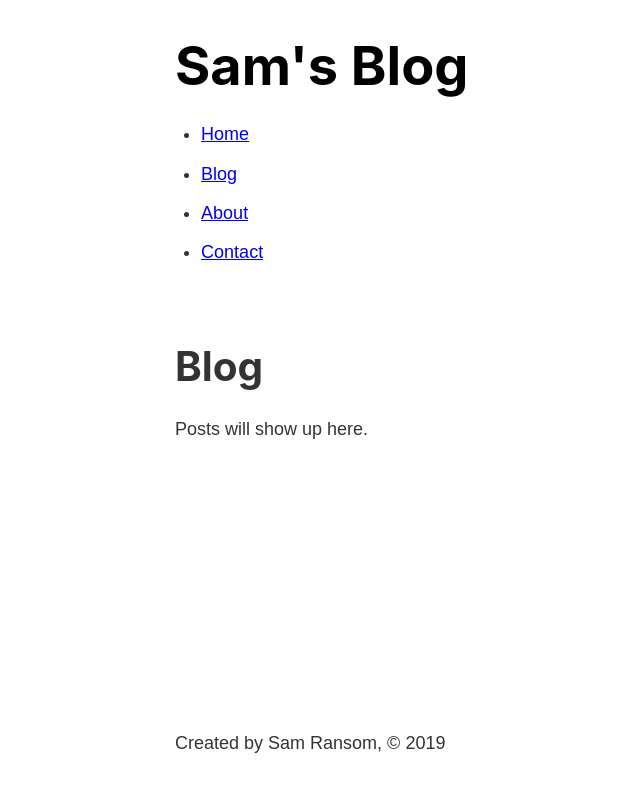
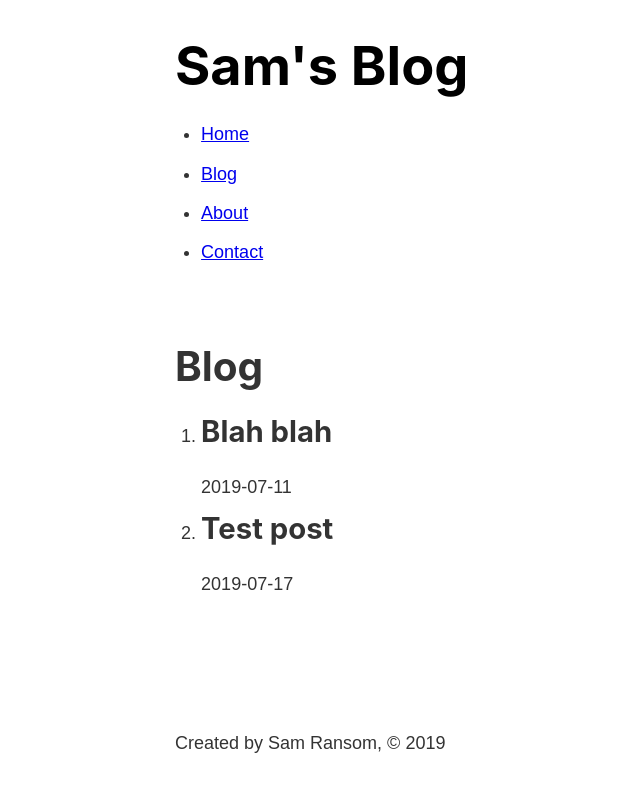
Before and after one commit to sjransom/sjransom.dev, a Gatsby site: page /blog in a window 1280 px wide. Shown: the whole page, without its empty margins (108-748 px from the left). Built offline with nearby package versions, Linux system fonts and the light colour scheme; Gatsby itself is replaced by a stand-in of ours.

Commit message:
adding graphql blog posts queries

```diff
--- a/gatsby-config.js
+++ b/gatsby-config.js
@@ -10,6 +10,14 @@
     author: 'Sam Ransom'
   },
   plugins: [
-    'gatsby-plugin-sass'
+    'gatsby-plugin-sass',
+    {
+      resolve: 'gatsby-source-filesystem',
+      options: {
+        name: 'src',
+        path: `${__dirname}/src/`
+      }
+    },
+    'gatsby-transformer-remark'
   ]
 }
--- a/package.json
+++ b/package.json
@@ -15,6 +15,8 @@
   "dependencies": {
     "gatsby": "^2.13.25",
     "gatsby-plugin-sass": "^2.1.3",
+    "gatsby-source-filesystem": "^2.1.5",
+    "gatsby-transformer-remark": "^2.6.6",
     "node-sass": "^4.12.0",
     "react": "^16.8.6",
     "react-dom": "^16.8.6"
--- a/src/components/footer.js
+++ b/src/components/footer.js
@@ -1,5 +1,5 @@
 import React from 'react'
-import { Link, graphql, useStaticQuery } from 'gatsby'
+import { graphql, useStaticQuery } from 'gatsby'
 
 const Footer = () => {
   const data = useStaticQuery(graphql`
--- a/src/components/layout.js
+++ b/src/components/layout.js
@@ -7,7 +7,7 @@
 
 const Layout = (props) => {
   return (
-    <div class={layoutStyles.container}>
+    <div className={layoutStyles.container}>
       <div className={layoutStyles.content}>
         <Header />
         {props.children}
--- a/src/pages/blog.js
+++ b/src/pages/blog.js
@@ -1,12 +1,37 @@
 import React from 'react'
+import { graphql, useStaticQuery } from 'gatsby'
 
 import Layout from '../components/layout'
 
 const BlogPage = () => {
+  const data = useStaticQuery(graphql`
+    query {
+      allMarkdownRemark {
+        edges {
+          node {
+            frontmatter {
+              title
+              date
+            }
+          }
+        }
+      }
+    }
+  `)
+
   return (
     <Layout>
       <h1>Blog</h1>
-      <p>Posts will show up here.</p>
+      <ol>
+        {data.allMarkdownRemark.edges.map((edge) => {
+          return (
+            <li>
+              <h2>{edge.node.frontmatter.title}</h2>
+              <p>{edge.node.frontmatter.date}</p>
+            </li>
+          )
+        })}
+      </ol>
     </Layout>
   )
 }
```
Also changed, not shown: 1 other file.
